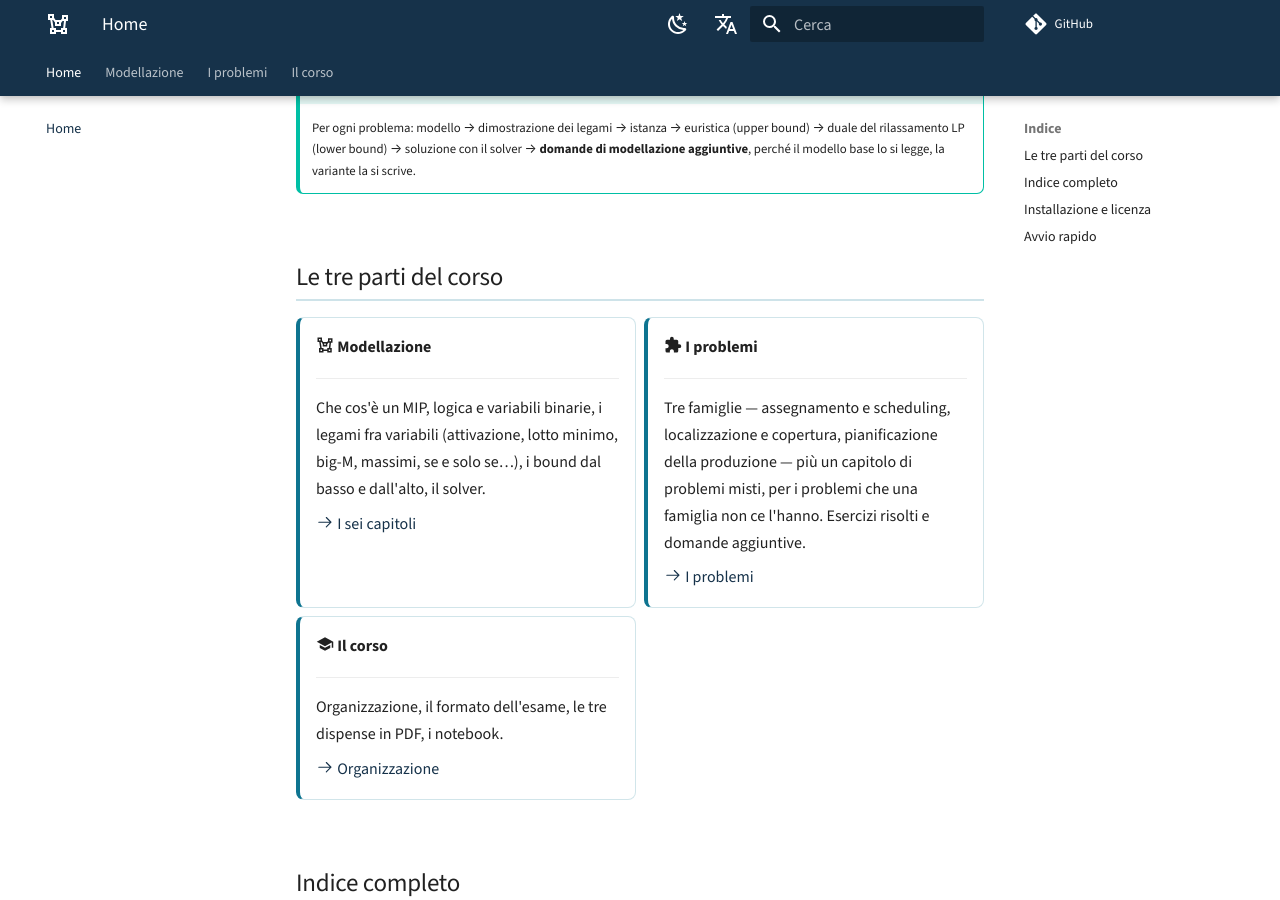
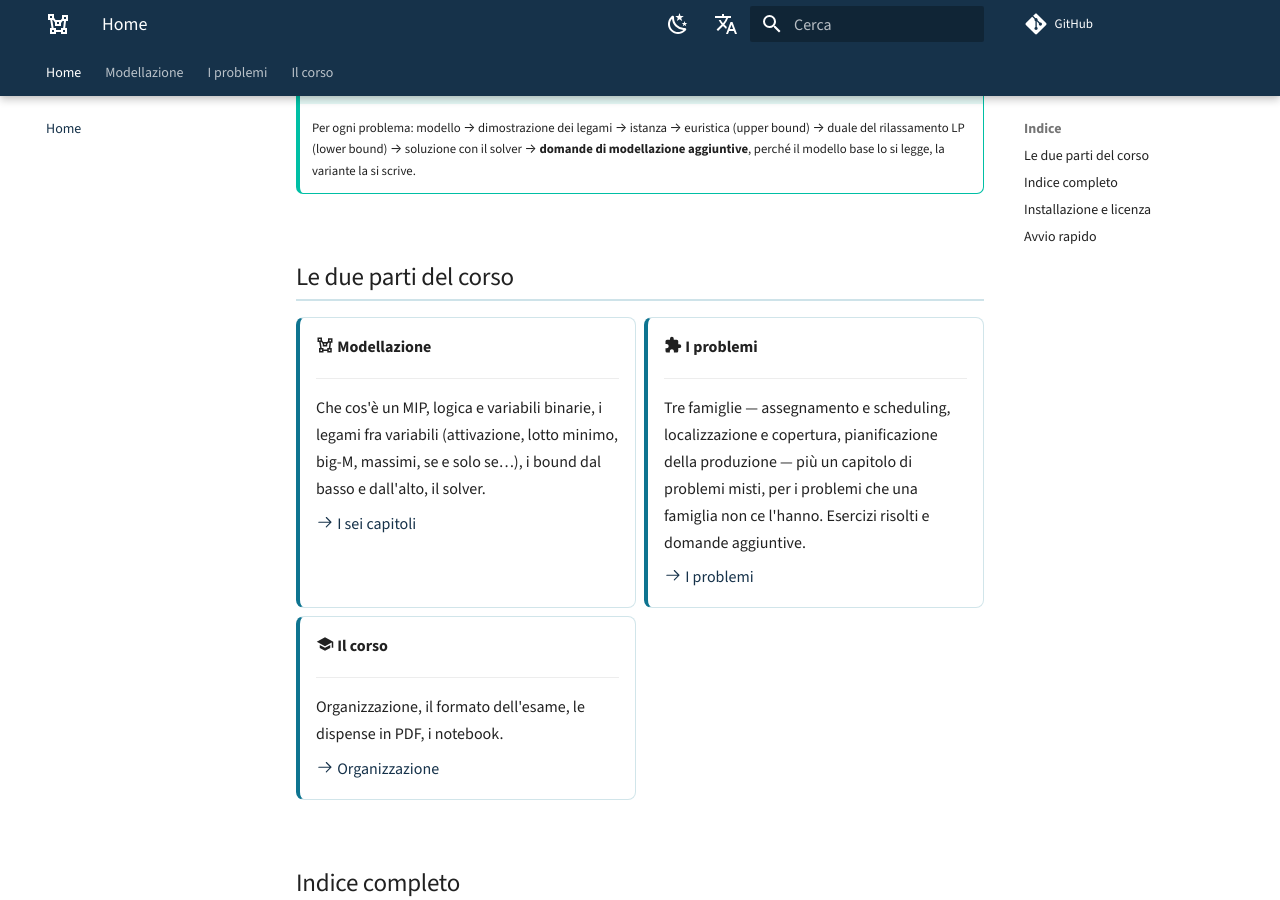
Before and after one commit to fabiofurini/modellazione-mip, an MkDocs documentation site: the page built from docs/index.md, in a window 1280 px wide and 900 px high, scrolled down 559 px. Built offline with MkDocs 1.6.1 and Material for MkDocs 9.7.7, drawn with Linux system fonts in a browser that asks for light colours; comment, search, counter and statistics services are not loaded.

Commit message:
Il corso ha due parti, non tre; e i sorgenti della dispensa 4 tornano privati
«Il corso» non e' una parte del corso: e' il documento che spiega com'e'
organizzato. Il percorso e' in due parti --- Modellazione e I problemi --- nella
dispensa, sul sito, nelle slide e nella pagina di organizzazione.

I file di `dispensa_4/` erano finiti nel repository: la .gitignore elencava
`dispensa_1/`, `_2/` e `_3/` ma non la quarta e la quinta, nate dopo. Tolti dal
tracking e aggiunte le due righe mancanti.

Nel capitolo dei modelli numerici il formato prometteva «il modello simbolico,
con le sue variabili e i suoi vincoli»: gli EX non ce l'hanno, e per scelta --- i
dati sono tutti specifici dell'istanza, quindi il modello si scrive direttamente
sui dati. La descrizione adesso dice quello che c'e' davvero: le variabili, con
il loro dominio e il loro conteggio.

Co-Authored-By: Claude Opus 5 <noreply@anthropic.com>

```diff
--- a/docs/index.md
+++ b/docs/index.md
@@ -26,7 +26,7 @@ suo [notebook che si apre in Colab](notebook.md), senza installare niente.
     soluzione con il solver → **domande di modellazione aggiuntive**, perché
     il modello base lo si legge, la variante la si scrive.
 
-## Le tre parti del corso
+## Le due parti del corso
 
 <div class="grid cards" markdown>
 
@@ -55,7 +55,7 @@ suo [notebook che si apre in Colab](notebook.md), senza installare niente.
 
     ---
 
-    Organizzazione, il formato dell'esame, le tre dispense in PDF, i notebook.
+    Organizzazione, il formato dell'esame, le dispense in PDF, i notebook.
 
     [:octicons-arrow-right-24: Organizzazione](organizzazione.md)
 
```
Also changed, not shown: docs/numerici.md (+1 -1 lines), docs/organizzazione.md (+1 -2 lines), dispensa_4/figure/sapienza.jpeg (deleted), 12 other files.
